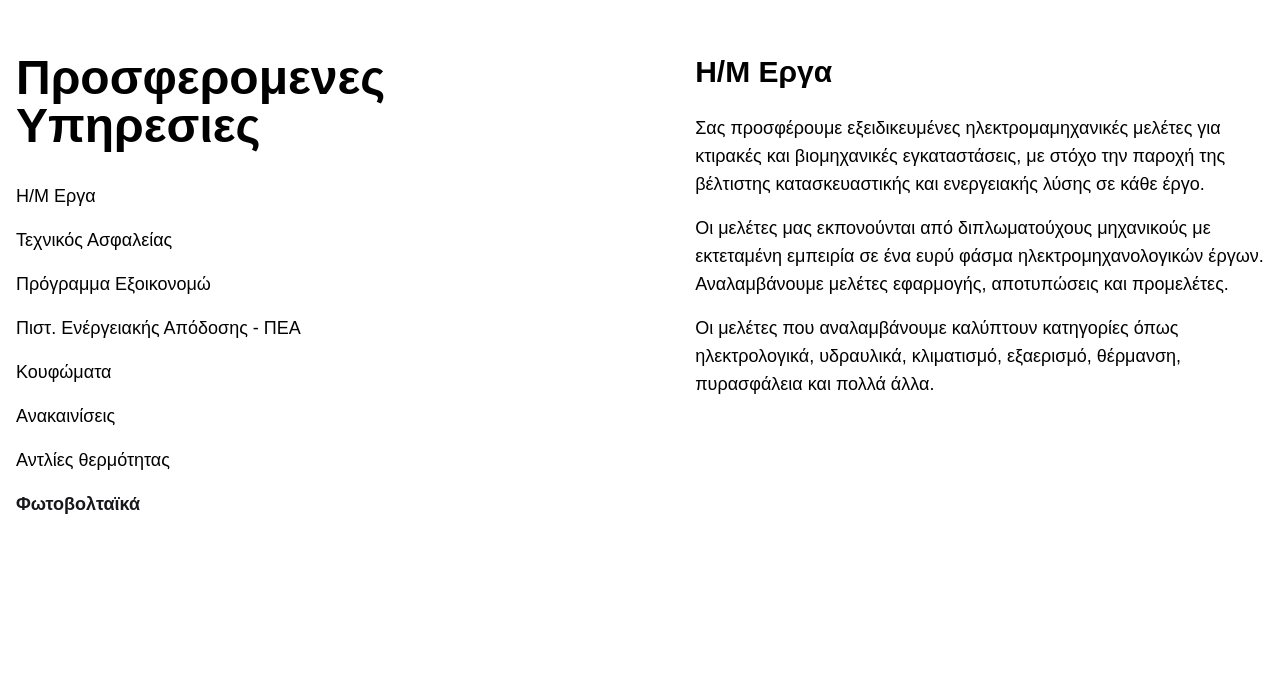
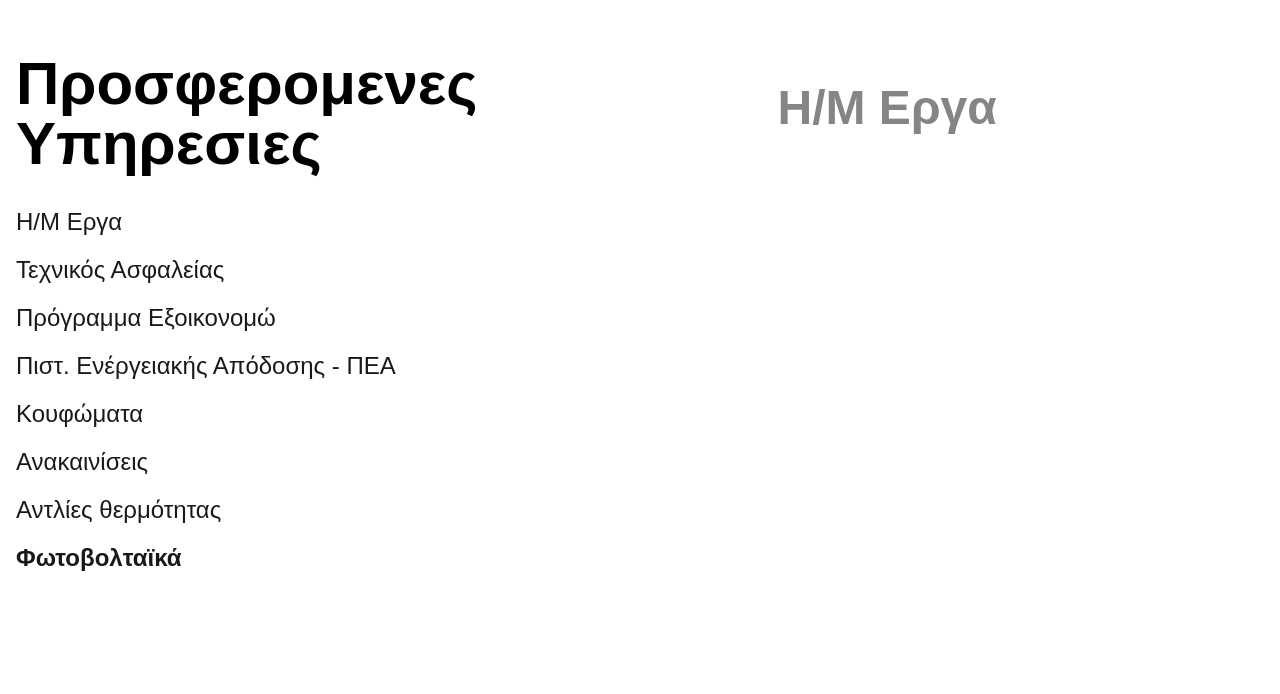
Before and after one commit to qaramanis/repower-solutions, a Next.js app: page / in a window 1280 px wide. Shown: the part 826-1520 px from the top of the page. Built offline with nearby package versions, Linux system fonts and the light colour scheme; a web font is replaced by a local one.

Commit message:
added services animations

```diff
--- a/components/home/services.tsx
+++ b/components/home/services.tsx
@@ -2,6 +2,7 @@
 
 import React from "react";
 import { useEffect, useRef, useState } from "react";
+import { motion } from "motion/react";
 
 const SERVICES_DATA = [
   {
@@ -120,7 +121,6 @@ export default function Services() {
   const handleScroll = () => {
     const scrollPosition = window.scrollY + 200;
 
-    // Map services to their positions
     const sectionPositions = SERVICES_DATA.map((service) => {
       const ref = sectionRefs.current[service.id];
       if (!ref?.current) return { id: service.id, top: 0, bottom: 0 };
@@ -134,7 +134,6 @@ export default function Services() {
       };
     });
 
-    // Find current active section
     for (const section of sectionPositions) {
       if (scrollPosition >= section.top && scrollPosition < section.bottom) {
         if (activeSection !== section.id) {
@@ -162,31 +161,36 @@ export default function Services() {
     >
       <div className="container mx-auto max-w-8xl px-4">
         <div className="flex flex-col md:flex-row gap-75">
-          <div
+          <motion.div
             className="md:w-2/5 md:sticky md:top-32 h-fit"
             style={{ alignSelf: "flex-start" }}
+            initial={{ opacity: 0, x: -20 }}
+            animate={{ opacity: 1, x: 0 }}
+            transition={{ duration: 0.6, ease: [0.23, 1, 0.32, 1] }}
           >
-            <h2 className="text-5xl font-bold mb-8">Προσφερομενες Υπηρεσιες</h2>
+            <h2 className="text-6xl font-bold mb-8">Προσφερομενες Υπηρεσιες</h2>
             <div className="flex flex-col space-y-4">
               {SERVICES_DATA.map((service) => (
-                <button
+                <motion.button
                   key={service.id}
-                  className={`text-left text-lg transition-colors ${
+                  className={`text-left text-2xl text-black/90 transition-colors ${
                     activeSection === service.id
                       ? "text-primary font-semibold"
                       : "hover:text-gray-600"
                   }`}
                   onClick={() => scrollToSection(service.id)}
+                  whileHover={{ x: 5 }}
+                  transition={{ duration: 0.1 }}
                 >
                   {service.title}
-                </button>
+                </motion.button>
               ))}
             </div>
-          </div>
+          </motion.div>
 
           <div className="md:w-3/5 space-y-32 pb-20">
             {SERVICES_DATA.map((service) => (
-              <div
+              <motion.div
                 key={service.id}
                 ref={(ref) => {
                   if (ref) {
@@ -195,14 +199,51 @@ export default function Services() {
                 }}
                 id={service.id}
                 className="min-h-[75vh] pt-8 -mt-8"
+                initial={{ opacity: 0 }}
+                animate={{
+                  opacity: activeSection === service.id ? 1 : 0.6,
+                  y: activeSection === service.id ? 0 : 10,
+                }}
+                transition={{
+                  duration: 0.5,
+                  ease: [0.175, 0.885, 0.32, 1],
+                }}
               >
-                <h3 className="text-3xl font-semibold mb-6">{service.title}</h3>
-                <div className="text-lg max-w-xl mb-8 space-y-4">
+                <motion.h3
+                  className="text-5xl font-semibold mb-6"
+                  initial={{ y: 20, opacity: 0 }}
+                  animate={{
+                    y: activeSection === service.id ? 0 : 20,
+                    opacity: activeSection === service.id ? 1 : 0.8,
+                  }}
+                  transition={{
+                    duration: 0.6,
+                    ease: [0.175, 0.885, 0.32, 1],
+                    delay: 0.1,
+                  }}
+                >
+                  {service.title}
+                </motion.h3>
+                <div className="text-2xl max-w-xl mb-8 space-y-4">
                   {service.description.map((paragraph, index) => (
-                    <p key={index}>{paragraph}</p>
+                    <motion.p
+                      key={index}
+                      initial={{ y: 30, opacity: 0 }}
+                      animate={{
+                        y: activeSection === service.id ? 0 : 30,
+                        opacity: activeSection === service.id ? 1 : 0,
+                      }}
+                      transition={{
+                        duration: 0.6,
+                        ease: [0.175, 0.885, 0.32, 1],
+                        delay: 0.2 + index * 0.1,
+                      }}
+                    >
+                      {paragraph}
+                    </motion.p>
                   ))}
                 </div>
-              </div>
+              </motion.div>
             ))}
           </div>
         </div>
```
